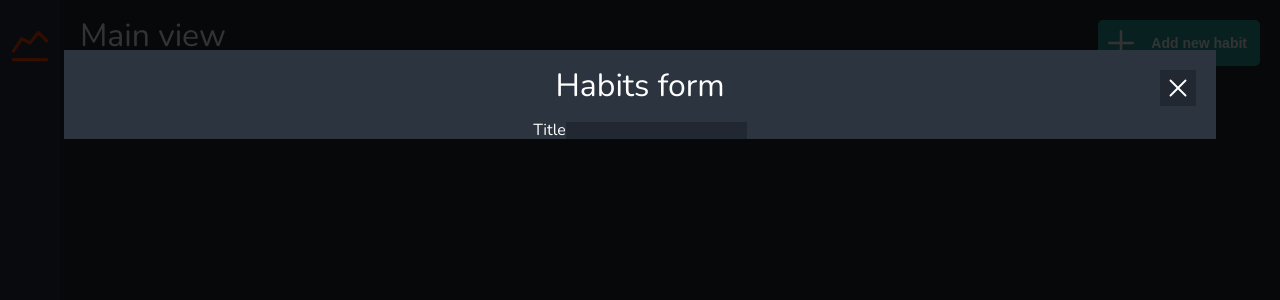
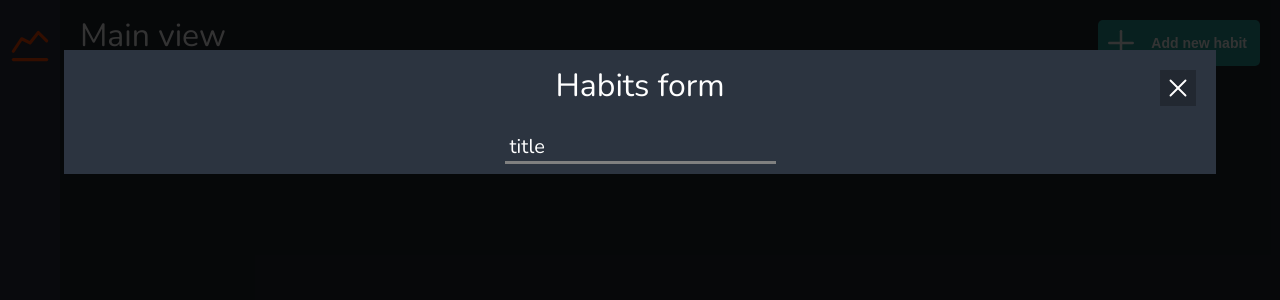
Before and after one commit to kryban93/habits-tracker, a React (Create React App) app: page / in a window 1280 px wide. Shown: the top 300 px of the page. Built offline with nearby package versions, Linux system fonts and the light colour scheme.

Commit message:
Added flating input

```diff
--- a/src/components/ui/HabitForm/HabitForm.tsx
+++ b/src/components/ui/HabitForm/HabitForm.tsx
@@ -11,13 +11,13 @@ export default function HabitForm({}: HabitFormProps) {
 			<StyledHeading>Habits form</StyledHeading>
 			<form onSubmit={submitFn}>
 				<Input
-					name="Title"
+					name="title"
 					value={titleState}
 					onChangeFn={(event: React.FormEvent<HTMLInputElement>) =>
 						setTitleState(event.currentTarget.value)
 					}
 					id="title"
-					label="Title"
+					label="title"
 				/>
 			</form>
 		</StyledWrapper>
--- a/src/components/ui/Input/Input.tsx
+++ b/src/components/ui/Input/Input.tsx
@@ -24,6 +24,27 @@ export type InputProps = {
 };
 
 const StyledInput = styled.input`
-	background-color: ${({ theme }) => theme.primary};
+	background: none;
 	border: none;
+	font-size: ${({ theme }) => theme.fontSize.ml};
+	color: ${({ theme }) => theme.fontColor.primary};
+	border-bottom: 3px solid gray;
+	outline: none;
+	padding: 3px;
+	transition: border 0.2s;
+
+	&:focus {
+		border-width: 3px;
+		border-image: linear-gradient(
+			140deg,
+			rgba(244, 62, 0, 1) 0%,
+			rgba(0, 226, 216, 1) 100%
+		);
+		border-image-slice: 1;
+
+		~ label {
+			top: -20px;
+			font-size: ${({ theme }) => theme.fontSize.s};
+		}
+	}
 `;
--- a/src/components/ui/InputWrapper/InputWrapper.tsx
+++ b/src/components/ui/InputWrapper/InputWrapper.tsx
@@ -7,8 +7,8 @@ export default function InputWrapper({
 }: InputWrapperProps) {
 	return (
 		<StyledWrapper>
+			{children}
 			<StyledLabel>{label}</StyledLabel>
-			{children}
 		</StyledWrapper>
 	);
 }
@@ -19,6 +19,15 @@ export type InputWrapperProps = {
 	id: string;
 };
 
-const StyledWrapper = styled.div``;
+const StyledWrapper = styled.div`
+	position: relative;
+	margin: 10px;
+`;
 
-const StyledLabel = styled.label``;
+const StyledLabel = styled.label`
+	position: absolute;
+	top: 5px;
+	left: 5px;
+	font-size: ${({ theme }) => theme.fontSize.ml};
+	transition: font-size 0.3s, top 0.3s;
+`;
```
